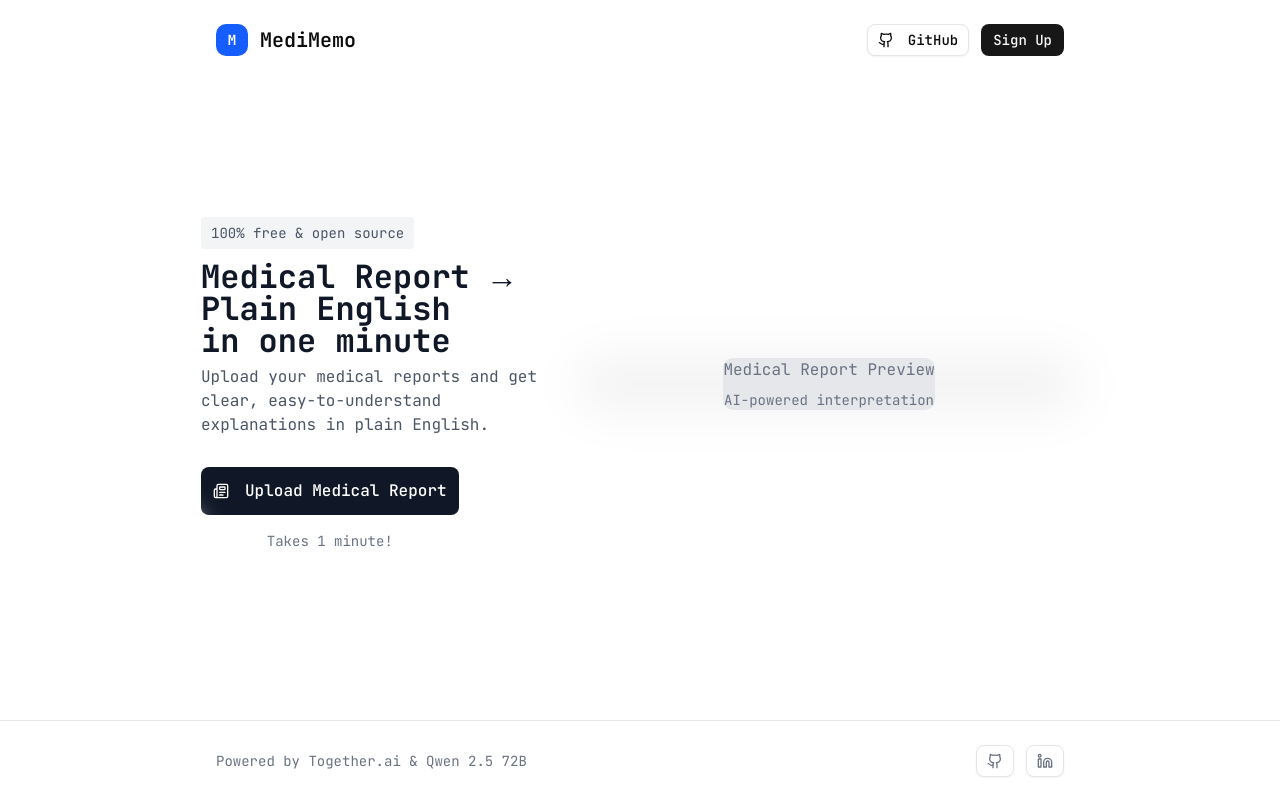
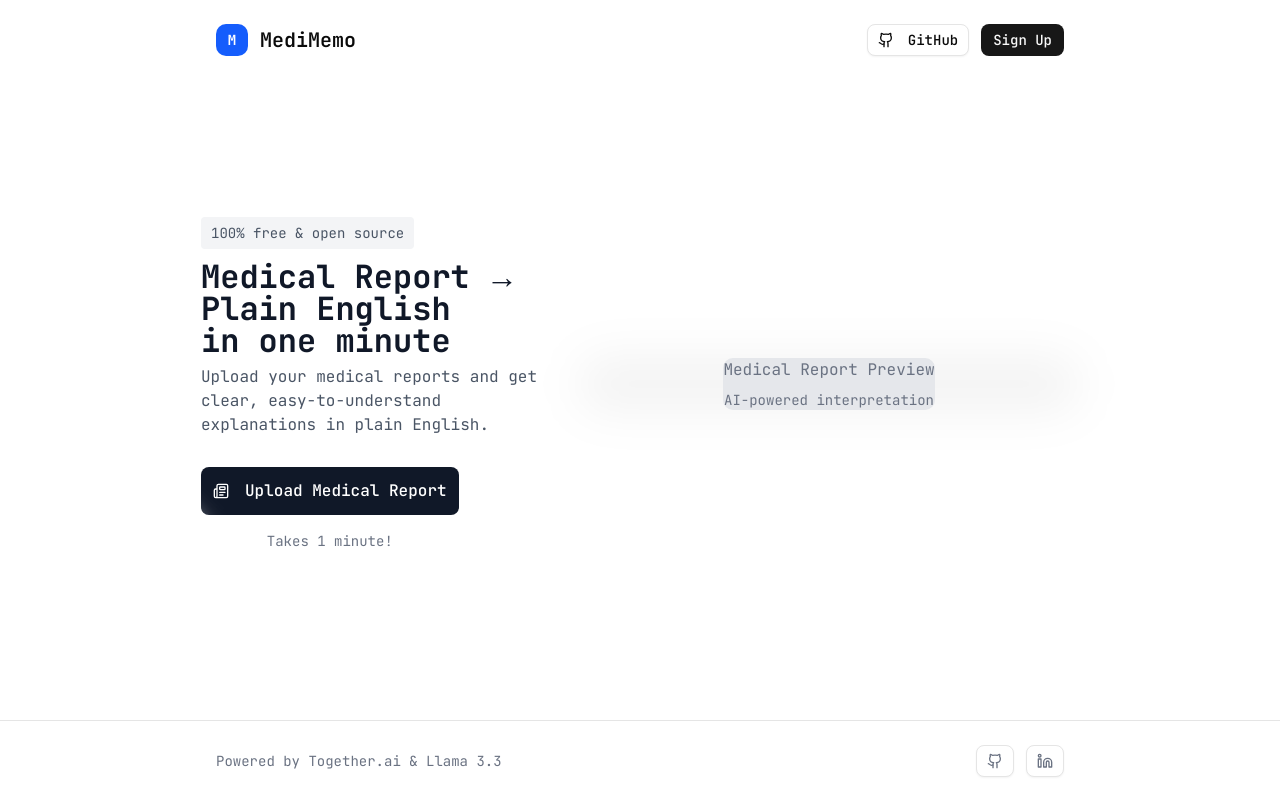
Before and after one commit to viteras007/MediMemo, a Next.js app: page / in a window 1280 px wide. Built offline with nearby package versions, Linux system fonts and the light colour scheme.

Commit message:
fix: adjusting footer

```diff
--- a/src/components/Footer.tsx
+++ b/src/components/Footer.tsx
@@ -6,7 +6,7 @@ export function Footer() {
   return (
     <footer className="border-t">
       <div className="flex items-center justify-between p-6 text-sm text-gray-500 max-w-4xl mx-auto w-full">
-        <div>Powered by Together.ai & Qwen 2.5 72B</div>
+        <div>Powered by Together.ai & Llama 3.3</div>
 
         <div className="flex items-center gap-3">
           <Link href="https://github.com" target="_blank">
```
